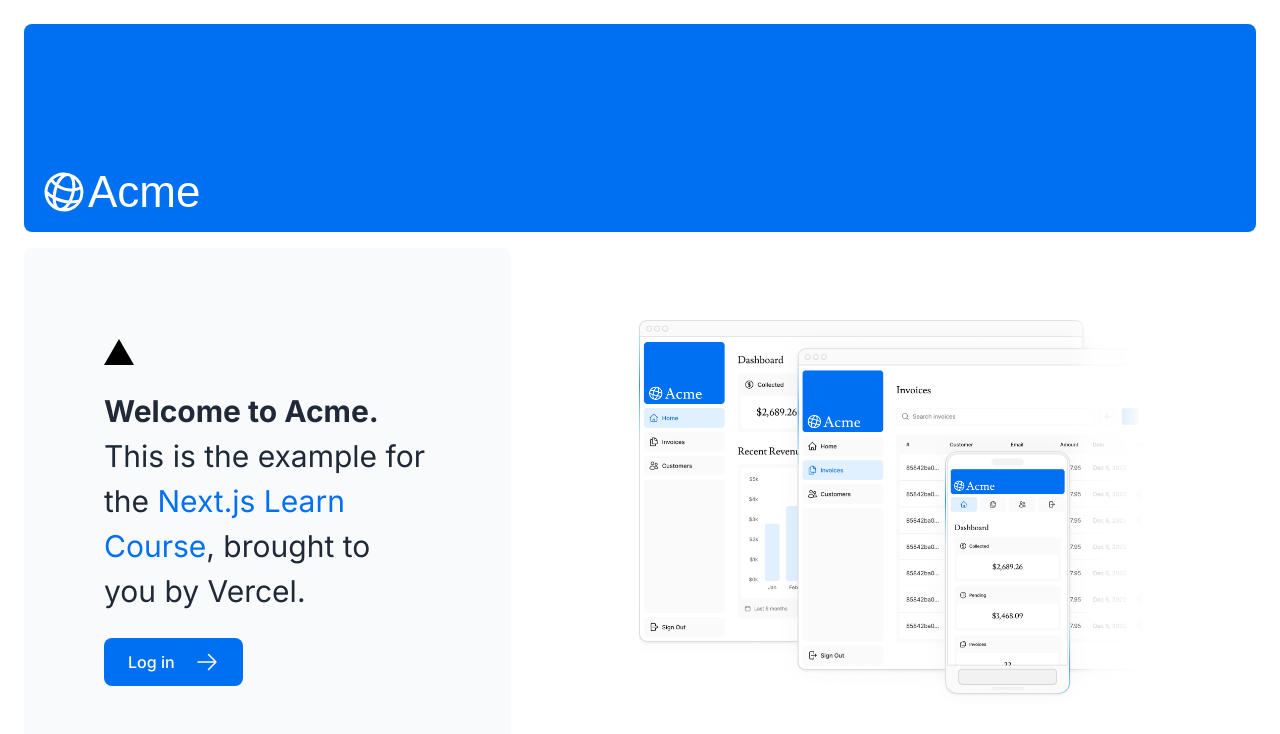
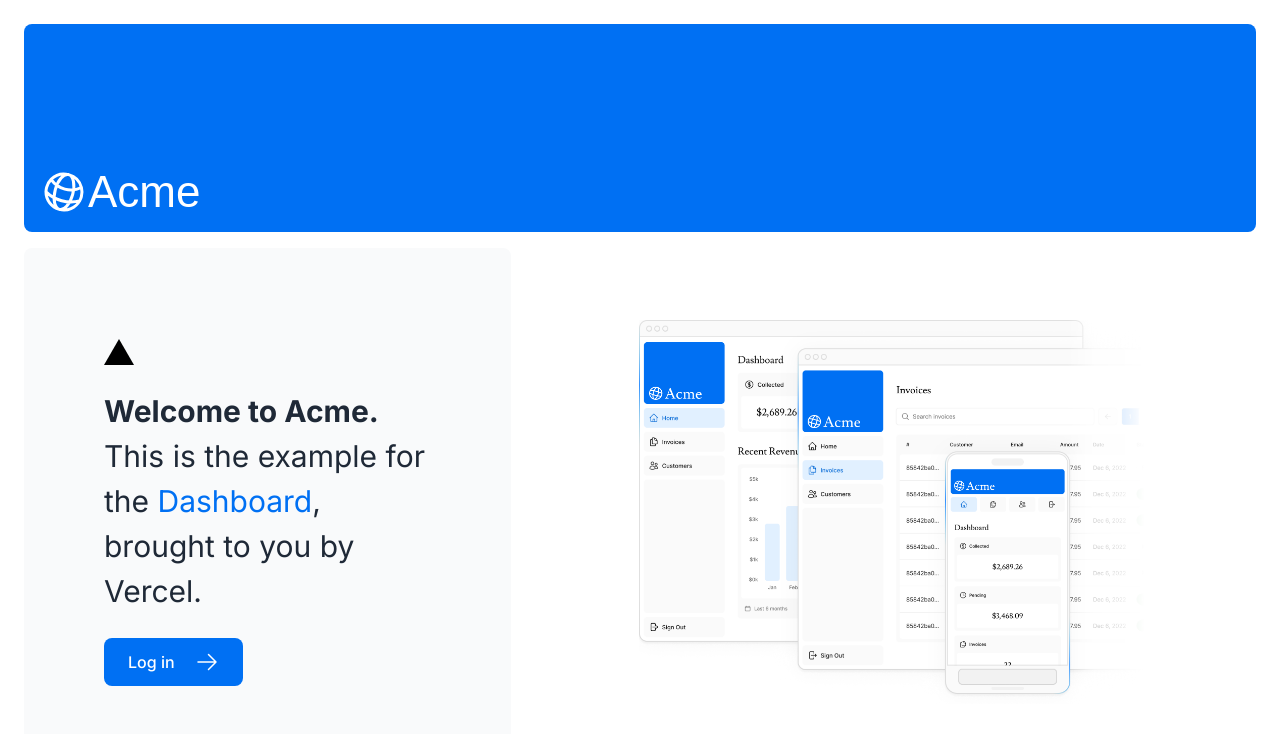
Before and after one commit to EsmaeilSaleh/nextDash, a Next.js app: page / in a window 1280 px wide. Shown: the top 734 px of the page. Built offline with nearby package versions, Linux system fonts and the light colour scheme; a web font is replaced by a local one.

Commit message:
link text to dashboard

```diff
--- a/app/page.tsx
+++ b/app/page.tsx
@@ -18,7 +18,7 @@
           <p className={`${lusitana.className}text-xl text-gray-800 md:text-3xl md:leading-normal`}>
             <strong>Welcome to Acme.</strong> This is the example for the{' '}
             <a href="http://localhost:3000/dashboard" target="_blank" className="text-blue-500">
-              Next.js Learn Course
+              Dashboard
             </a>
             , brought to you by Vercel.
           </p>
```
